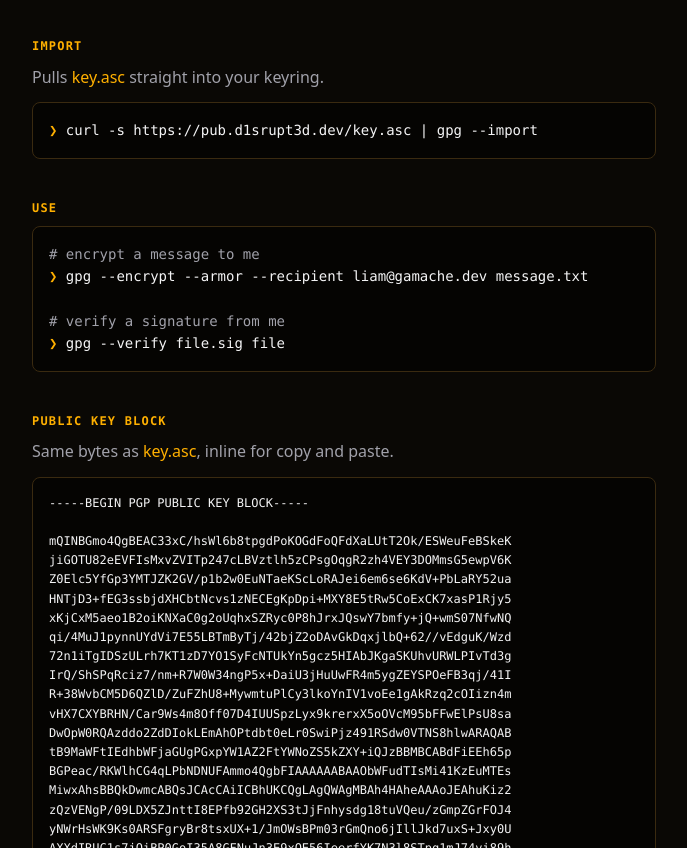
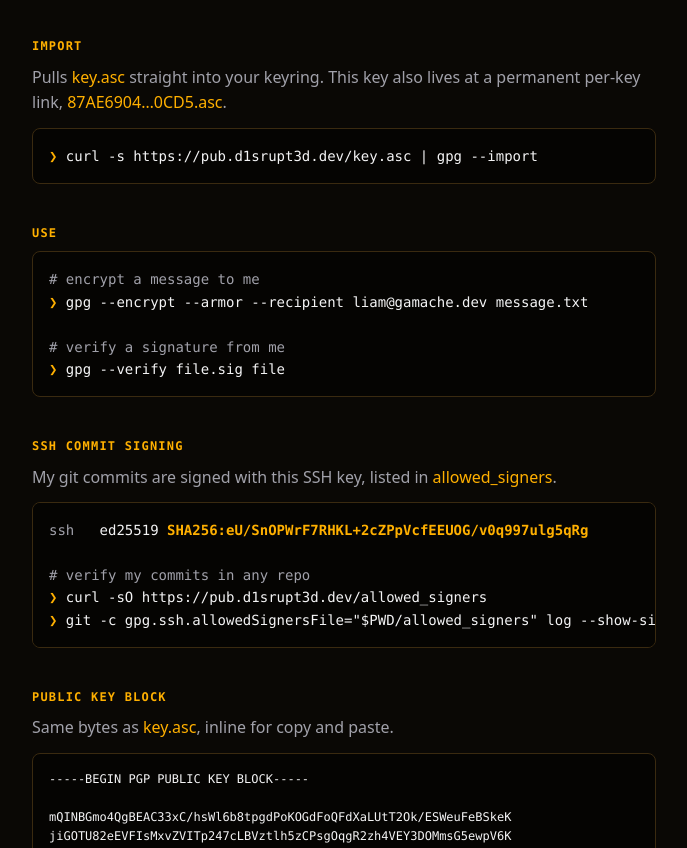
Before and after one commit to D1srupt3d/pub, a plain HTML site: page index.html in a window 1280 px wide. Shown: the part 646-1494 px from the top of the page, without its empty margins (296-983 px from the left). Drawn offline with Linux system fonts and the light colour scheme.

Commit message:
feat: publish SSH signing key, per-key link, and build commit
- allowed_signers + SSH commit signing section so visitors can verify my commits
- deploy also serves key.asc as <fingerprint>.asc, a permanent per-key link
- deploy stamps the footer with the commit the site was built from

```diff
--- a/index.html
+++ b/index.html
@@ -86,7 +86,7 @@
     </script>
 
     <h2>Import</h2>
-    <p>Pulls <a href="key.asc">key.asc</a> straight into your keyring.</p>
+    <p>Pulls <a href="key.asc">key.asc</a> straight into your keyring. This key also lives at a permanent per-key link, <a href="87AE690463DE69CFD1296961086E2A2CF6CD0CD5.asc">87AE6904…0CD5.asc</a>.</p>
     <pre><span class="p">❯</span> curl -s https://pub.d1srupt3d.dev/key.asc | gpg --import</pre>
 
     <h2>Use</h2>
@@ -95,6 +95,14 @@
 
 <span class="c"># verify a signature from me</span>
 <span class="p">❯</span> gpg --verify file.sig file</pre>
+
+    <h2>SSH commit signing</h2>
+    <p>My git commits are signed with this SSH key, listed in <a href="allowed_signers">allowed_signers</a>.</p>
+    <pre><span class="c">ssh</span>   ed25519 <span class="fp">SHA256:eU/SnOPWrF7RHKL+2cZPpVcfEEUOG/v0q997ulg5qRg</span>
+
+<span class="c"># verify my commits in any repo</span>
+<span class="p">❯</span> curl -sO https://pub.d1srupt3d.dev/allowed_signers
+<span class="p">❯</span> git -c gpg.ssh.allowedSignersFile="$PWD/allowed_signers" log --show-signature</pre>
 
     <h2>Public key block</h2>
     <p>Same bytes as <a href="key.asc">key.asc</a>, inline for copy and paste.</p>
@@ -212,7 +220,7 @@ LLMx0wT/gaSVy+GSp80=
 -----END PGP PUBLIC KEY BLOCK-----</pre>
 
     <footer>
-      <a href="https://d1srupt3d.dev">liam gamache</a> · <a href="https://github.com/D1srupt3d/pub">source</a> · only public keys live here
+      <a href="https://d1srupt3d.dev">liam gamache</a> · <a href="https://github.com/D1srupt3d/pub">source</a> · only public keys live here<!--build-->
     </footer>
   </main>
 </body>
```
Also changed, not shown: 2 other files.
